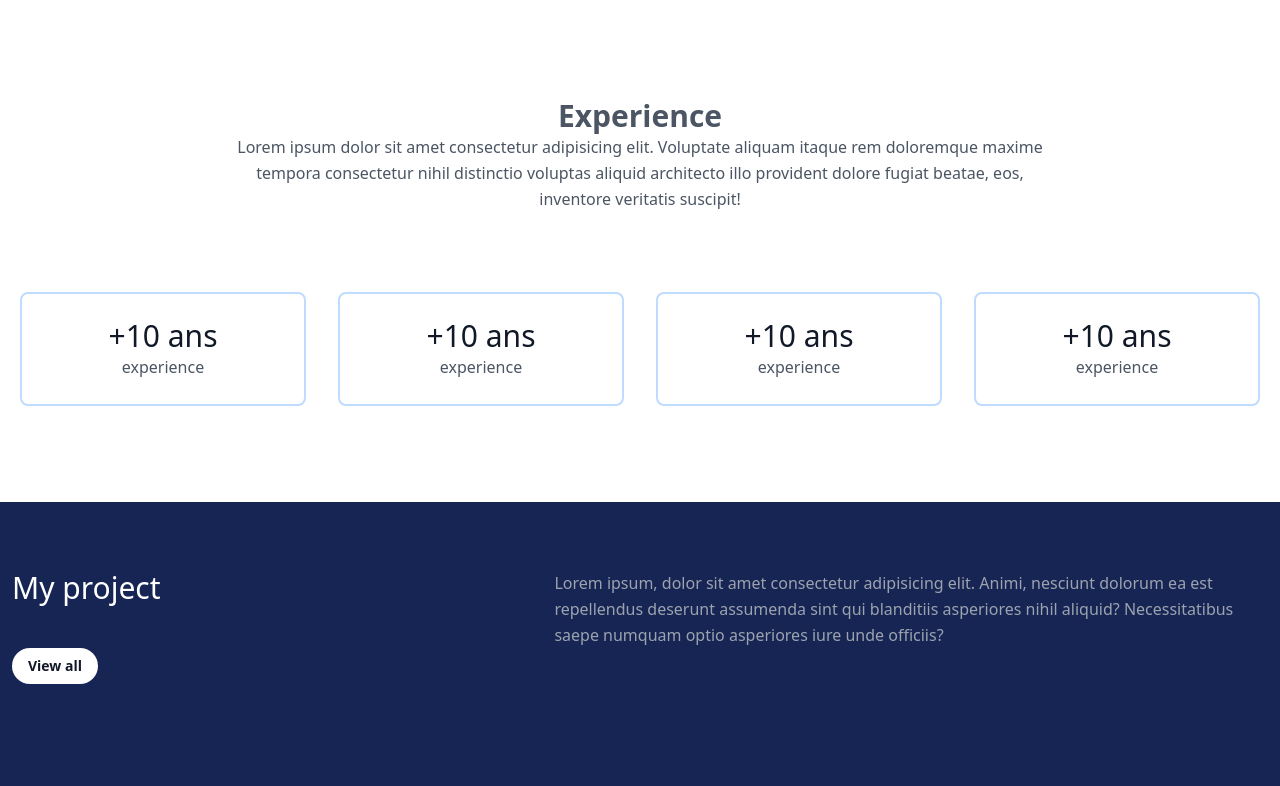
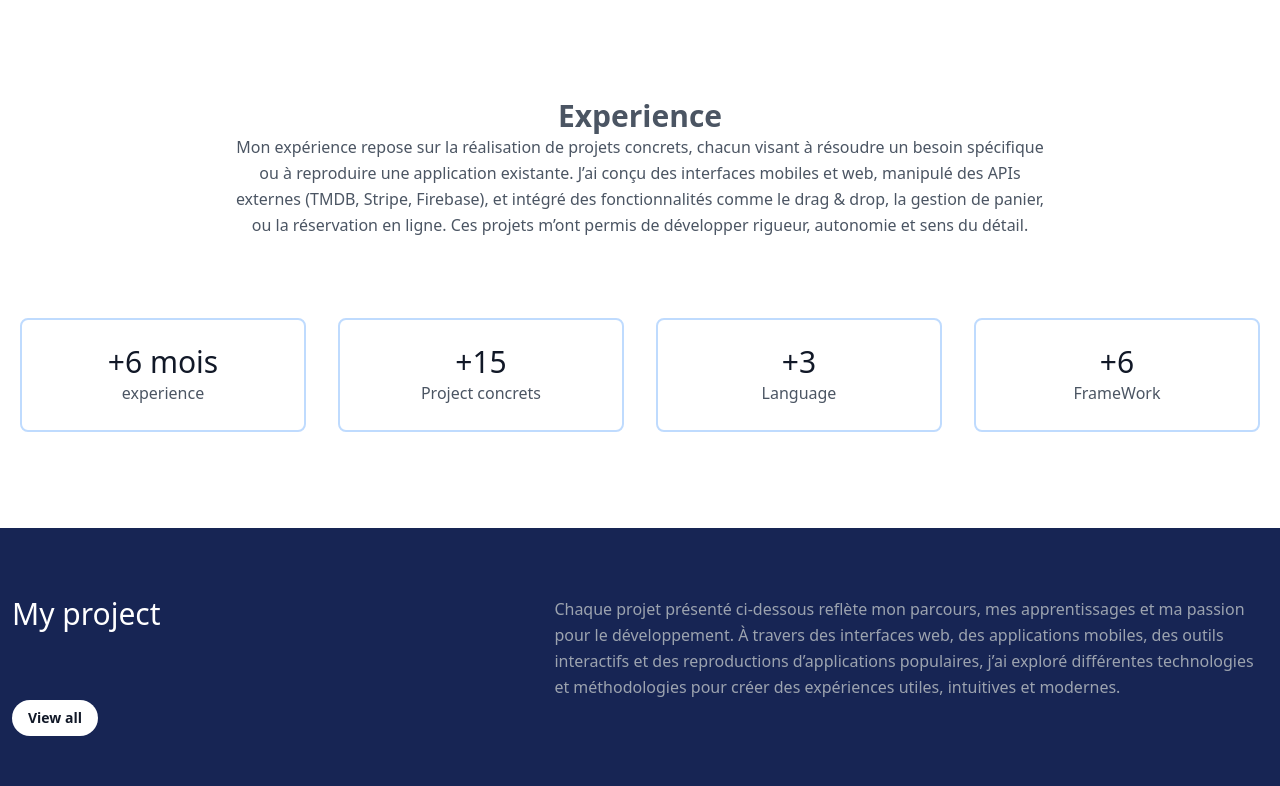
Before and after one commit to sidwecode01/Portfolio, a React (Vite) app in the folder portfolio/: page / in a window 1280 px wide. Shown: the part 1260-2046 px from the top of the page. Built offline with nearby package versions, Linux system fonts and the light colour scheme.

Commit message:
[FIX]: set all lorem to correct info

```diff
--- a/portfolio/src/components/Contact.jsx
+++ b/portfolio/src/components/Contact.jsx
@@ -1,4 +1,4 @@
-
+import React from "react"
 
 export default function Contact() {
     return (
@@ -7,12 +7,13 @@ export default function Contact() {
                 <div data-aos="fade-up" data-aos-delay="300" className="text-center lg:w-2/3 w-full" >
                     <h1 className="sm:text-4xl text-3xl mb-4 font-medium text-gray-900">Contact</h1>
                     <p className="mb-8 leading-relaxed">
-                        Lorem ipsum dolor sit amet consectetur adipisicing elit. Harum eaque doloribus in nesciunt omnis aperiam sapiente veritatis totam! Esse natus minima sit nostrum dolorum praesentium dolore nobis blanditiis rem odit!
-                    </p>
+                        Tu as une question, une opportunité à proposer ou simplement envie d’échanger autour du développement web ? Je suis toujours ouvert aux collaborations, aux retours constructifs et aux nouveaux défis.
+
+                        N’hésite pas à me contacter via le formulaire ci-dessous ou directement par e-mail. Je réponds avec plaisir et réactivité.                    </p>
                     <div data-aos="fade-up" data-aos-delay="500" className="flex flex-col items-center text-xl font-bold">
                         <div className="flex items-center space-x-2">
 
-                            <svg className="text-green-500 h-8 w-8 " xmlns="http://www.w3.org/2000/svg" fill="none" viewBox="0 0 24 24" stroke-width="1.5" stroke="currentColor" class="w-6 h-6">
+                            <svg className="text-green-500  bg-none h-8 w-8 " xmlns="http://www.w3.org/2000/svg" fill="none" viewBox="0 0 24 24" stroke-width="1.5" stroke="currentColor" class="w-6 h-6">
                                 <path stroke-linecap="round" stroke-linejoin="round" d="M2.25 4.5A2.25 2.25 0 014.5 2.25h3a2.25 2.25 0 012.25 2.25v3A2.25 2.25 0 017.5 9.75h-.75a11.25 11.25 0 0011.25 11.25v-.75a2.25 2.25 0 012.25-2.25h3a2.25 2.25 0 012.25 2.25v3a2.25 2.25 0 01-2.25 2.25h-3A19.5 19.5 0 012.25 4.5z" />
                             </svg>
 
@@ -20,7 +21,7 @@ export default function Contact() {
                         </div>
 
                         <div className="flex items-center space-x-2">
-                            <svg className="text-red-500 h-8 w-8 b" xmlns="http://www.w3.org/2000/svg" fill="none" viewBox="0 0 24 24" stroke-width="1.5" stroke="currentColor" class="w-6 h-6">
+                            <svg className="text-red-500 bg-none h-8 w-8 b" xmlns="http://www.w3.org/2000/svg" fill="none" viewBox="0 0 24 24" stroke-width="1.5" stroke="currentColor" class="w-6 h-6">
                                 <path stroke-linecap="round" stroke-linejoin="round" d="M21.75 6.75v10.5a2.25 2.25 0 01-2.25 2.25H4.5a2.25 2.25 0 01-2.25-2.25V6.75m19.5 0L12 13.5 2.25 6.75m19.5 0H2.25" />
                             </svg>
 
@@ -29,7 +30,7 @@ export default function Contact() {
                         </div>
 
                         <div className="flex items-center text-center space-x-2">
-                            <svg className="text-blue-500 h-8 w-8 " xmlns="http://www.w3.org/2000/svg" viewBox="0 0 24 24" fill="currentColor" class="w-6 h-6">
+                            <svg className="text-blue-500  bg-none h-8 w-8 " xmlns="http://www.w3.org/2000/svg" viewBox="0 0 24 24" fill="currentColor" class="w-6 h-6">
                                 <path d="M19 0h-14c-2.761 0-5 2.239-5 5v14c0 2.761 2.239 5 5 5h14c2.761 0 5-2.239 5-5v-14c0-2.761-2.239-5-5-5zm-11 19h-3v-10h3v10zm-1.5-11.268c-.966 0-1.75-.784-1.75-1.75s.784-1.75 1.75-1.75 1.75.784 1.75 1.75-.784 1.75-1.75 1.75zm13.5 11.268h-3v-5.604c0-1.337-.026-3.063-1.867-3.063-1.869 0-2.156 1.46-2.156 2.967v5.7h-3v-10h2.881v1.367h.041c.401-.761 1.379-1.563 2.838-1.563 3.034 0 3.593 1.996 3.593 4.59v5.606z" />
                             </svg>
 
--- a/portfolio/src/components/Experience.jsx
+++ b/portfolio/src/components/Experience.jsx
@@ -1,51 +1,50 @@
 
 
-export default function Experience(){
-    return(
-       <section id="experience" className="text-gray-600">
+export default function Experience() {
+    return (
+        <section id="experience" className="text-gray-600">
             <div className="container px-5 py-24 mx-auto">
                 <div className="flex flex-col text-center w-full mb-20">
                     <h1 data-aos="fade-up" data-aos-delay="300" className="sm:text-3xl text-3xl font-bold">Experience</h1>
-                     <p data-aos="fade-up" data-aos-delay="400" className="lg:w-2/3 mx-auto leading-relaxed text-base">
-                        Lorem ipsum dolor sit amet consectetur adipisicing elit. Voluptate aliquam itaque rem doloremque maxime tempora consectetur nihil distinctio voluptas aliquid architecto illo provident dolore fugiat beatae, eos, inventore veritatis suscipit!
-                    </p>
+                    <p data-aos="fade-up" data-aos-delay="400" className="lg:w-2/3 mx-auto leading-relaxed text-base">
+                        Mon expérience repose sur la réalisation de projets concrets, chacun visant à résoudre un besoin spécifique ou à reproduire une application existante. J’ai conçu des interfaces mobiles et web, manipulé des APIs externes (TMDB, Stripe, Firebase), et intégré des fonctionnalités comme le drag & drop, la gestion de panier, ou la réservation en ligne. Ces projets m’ont permis de développer rigueur, autonomie et sens du détail.                    </p>
                 </div>
                 <div data-aos="fade-up" data-aos-delay="500" className="flex flex-wrap -m-4 text-center">
                     <div className="p-4 md:w-1/4 sm:w-1/2 w-full">
                         <div className="border-2 border-blue-200 px-4 py-6 rounded-lg">
-                            <h2 className="font-medium text-3xl text-gray-900">+10 ans</h2>
+                            <h2 className="font-medium text-3xl text-gray-900">+6 mois</h2>
                             <p className="leading-relaxed">experience</p>
                         </div>
                     </div>
 
                     <div className="p-4 md:w-1/4 sm:w-1/2 w-full">
                         <div className="border-2 border-blue-200 px-4 py-6 rounded-lg">
-                            <h2 className="font-medium text-3xl text-gray-900">+10 ans</h2>
-                            <p className="leading-relaxed">experience</p>
+                            <h2 className="font-medium text-3xl text-gray-900">+15</h2>
+                            <p className="leading-relaxed">Project concrets</p>
                         </div>
                     </div>
 
                     <div className="p-4 md:w-1/4 sm:w-1/2 w-full">
                         <div className="border-2 border-blue-200 px-4 py-6 rounded-lg">
-                            <h2 className="font-medium text-3xl text-gray-900">+10 ans</h2>
-                            <p className="leading-relaxed">experience</p>
+                            <h2 className="font-medium text-3xl text-gray-900">+3</h2>
+                            <p className="leading-relaxed">Language </p>
                         </div>
                     </div>
 
                     <div className="p-4 md:w-1/4 sm:w-1/2 w-full">
                         <div className="border-2 border-blue-200 px-4 py-6 rounded-lg">
-                            <h2 className="font-medium text-3xl text-gray-900">+10 ans</h2>
-                            <p className="leading-relaxed">experience</p>
+                            <h2 className="font-medium text-3xl text-gray-900">+6</h2>
+                            <p className="leading-relaxed">FrameWork</p>
                         </div>
                     </div>
 
                 </div>
 
             </div>
-        <div>
+            <div>
 
 
-        </div>
-       </section>
+            </div>
+        </section>
     )
 }
--- a/portfolio/src/components/Project.jsx
+++ b/portfolio/src/components/Project.jsx
@@ -49,8 +49,7 @@ export default function Projects() {
                     <div className="flex flex-wrap sm:flex-row flex-col py-6 mb-12">
                         <h1 className="sm:w-2/5 text-white font-medium title-font text-3xl mb-2 sm:mb-0">My project</h1>
                         <p className="sm:w-3/5 leading-relaxed text-base sm:pl-10 pl-0">
-                            Lorem ipsum, dolor sit amet consectetur adipisicing elit. Animi, nesciunt dolorum ea est repellendus deserunt assumenda sint qui blanditiis asperiores nihil aliquid? Necessitatibus saepe numquam optio asperiores iure unde officiis?
-                        </p>
+Chaque projet présenté ci-dessous reflète mon parcours, mes apprentissages et ma passion pour le développement. À travers des interfaces web, des applications mobiles, des outils interactifs et des reproductions d’applications populaires, j’ai exploré différentes technologies et méthodologies pour créer des expériences utiles, intuitives et modernes.                        </p>
                         <button type="button" data-aos="fade-up" data-aos-delay="300" className="text-gray-900 bg-white hover:bg-blue-500 focus:outline-none focus:ring-4 focus:ring-blue-300 font-semibold rounded-full text-xs sm:text-sm px-4 py-2 text-center">
                             View all
                         </button>
```
